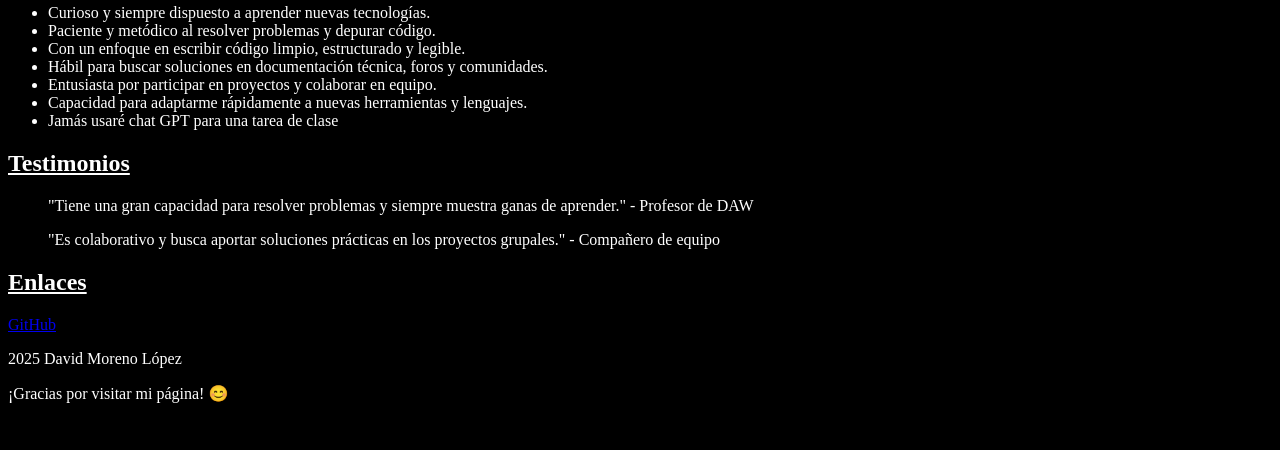
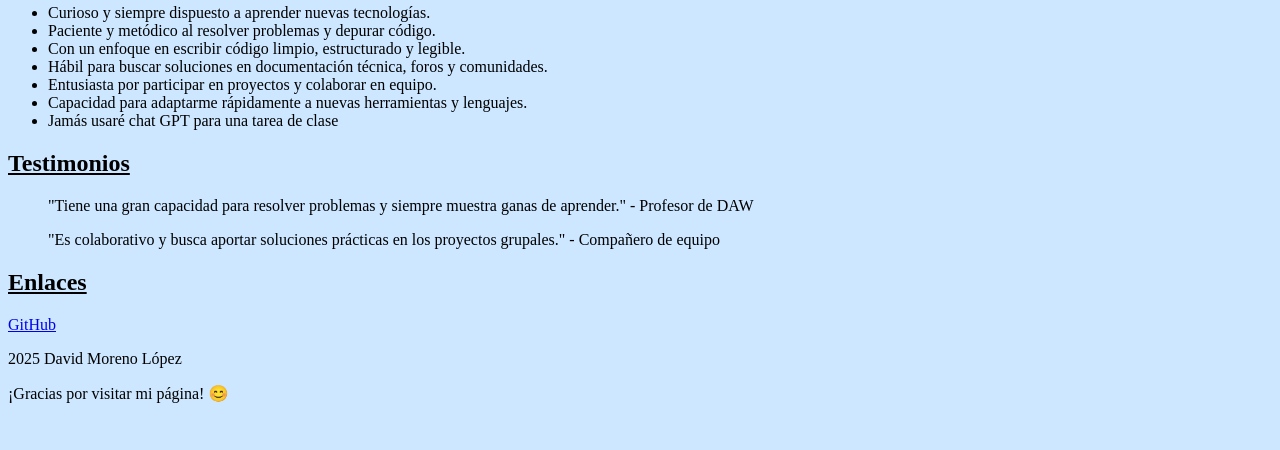
Before and after one commit to damolo22/damolo22.github.io, a plain HTML site: page MiPágina.html in a window 1280 px wide. Shown: the part 350-800 px from the top of the page. Drawn offline with Linux system fonts and the light colour scheme.

Commit message:
Update Enlace Comentario Color MiPágina.html

```diff
--- a/MiPágina.html
+++ b/MiPágina.html
@@ -14,8 +14,8 @@ h2{
     text-decoration: underline;
 }
 body{
-    background-color:black;
-    color: white;
+    background-color:#cce7ff;
+    color: black;
     }
 main{
     text-align: left;
```
